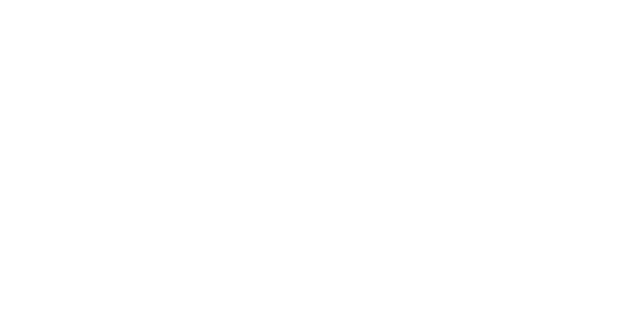
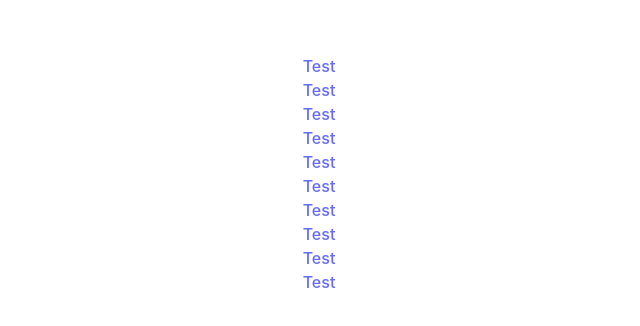
Before and after one commit to hoangdloc/admin-base-reactjs, a React (Vite) app: page / in a window 1280 px wide. Shown: the part 226-552 px from the top of the page, without its empty margins (321-961 px from the left). Built offline with nearby package versions, Linux system fonts and the light colour scheme.

Commit message:
Update eslint jsx-a11y

```diff
--- a/package.json
+++ b/package.json
@@ -6,7 +6,8 @@
   "scripts": {
     "dev": "vite",
     "build": "tsc && vite build",
-    "lint": "eslint . --ext ts,tsx --report-unused-disable-directives --max-warnings 0",
+    "lint": "eslint src --ext ts,tsx --report-unused-disable-directives --max-warnings 0",
+    "lint:fix": "eslint --fix src",
     "preview": "vite preview"
   },
   "dependencies": {
@@ -21,6 +22,7 @@
     "@vitejs/plugin-react-swc": "^3.3.2",
     "eslint": "^8.45.0",
     "eslint-plugin-import": "^2.29.1",
+    "eslint-plugin-jsx-a11y": "^6.8.0",
     "eslint-plugin-promise": "^6.1.1",
     "eslint-plugin-react": "^7.33.2",
     "eslint-plugin-react-hooks": "^4.6.0",
--- a/src/App.tsx
+++ b/src/App.tsx
@@ -9,7 +9,9 @@
           <div
             key={index}
             title="Test"
-          />
+          >
+            <a href="/">Test</a>
+          </div>
         ))}
       {!!0 && <div>Test</div>}
     </>
```
Also changed, not shown: .eslintrc.cjs, 1 other file (tests, documents, lock files or other folders).
